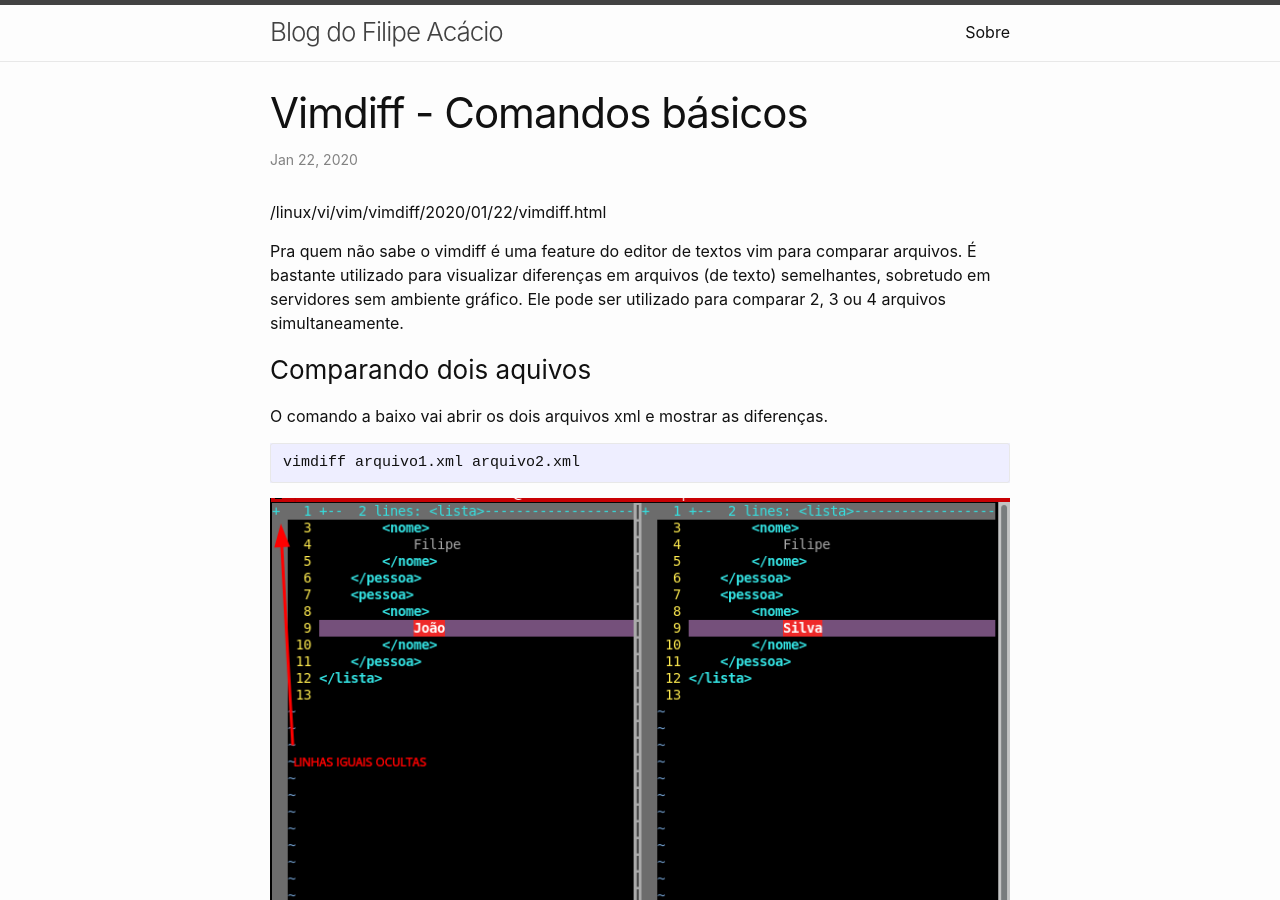
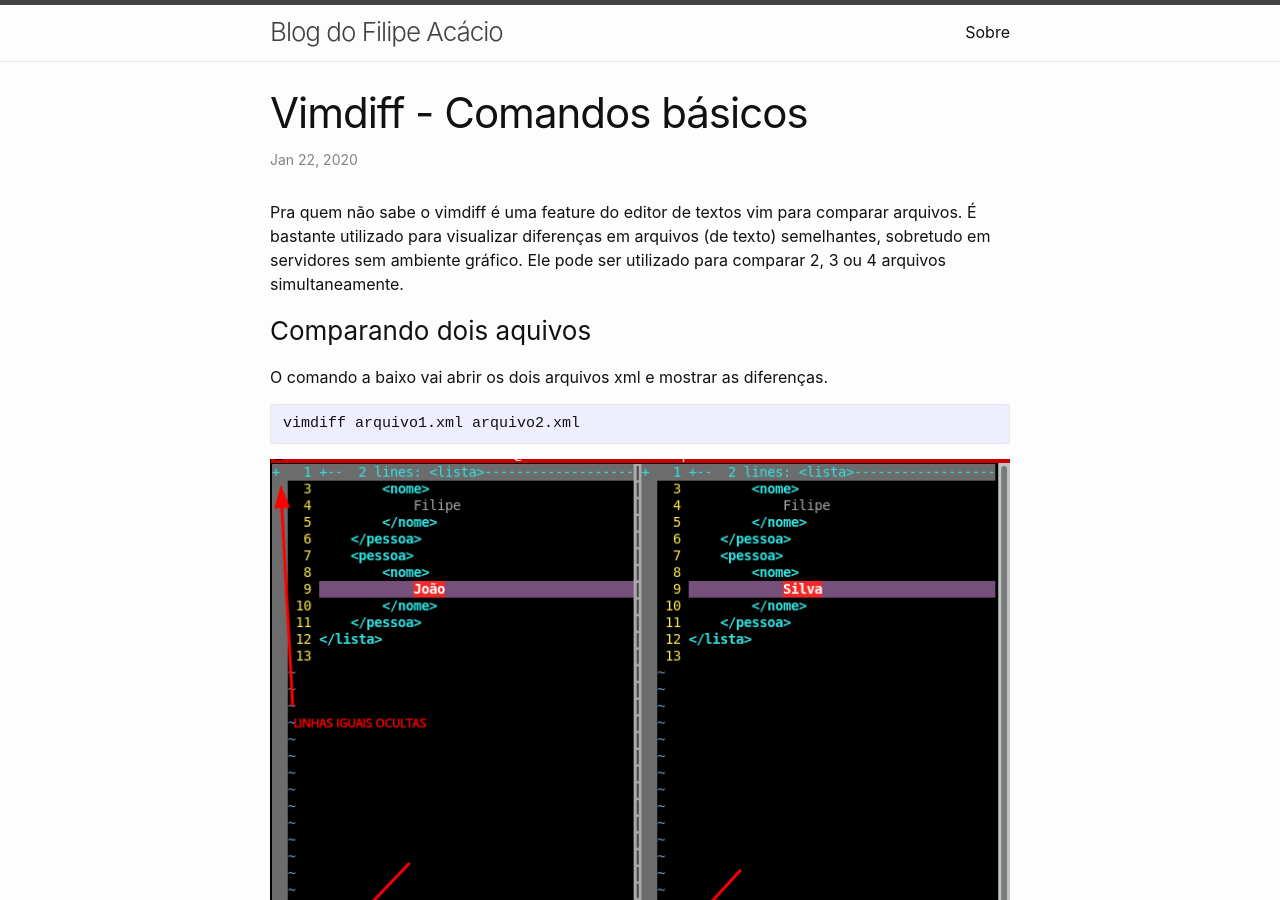
Before and after one commit to filipeacacio/filipeacacio.github.io, a Jekyll site: the page built from _posts/2020-01-22-vimdiff.markdown, in a window 1280 px wide and 900 px high. Built offline with Jekyll 4.4.1, drawn with Linux system fonts in a browser that asks for light colours; comment, search, counter and statistics services are not loaded; part of the change alters nothing that is shown.

```diff
--- a/_includes/disqus_comments.html
+++ b/_includes/disqus_comments.html
@@ -3,8 +3,8 @@
   <div id="disqus_thread"></div>
   <script>
     var disqus_config = function () {
-      this.page.url = '{{ page.url | absolute_url }}';
-      this.page.identifier = '{{ page.url | absolute_url }}';
+      this.page.url = '{{ site.baseurl | absolute_url }}';
+      this.page.identifier = '{{ site.baseurl | absolute_url }}';
     };
 
     (function() {
--- a/_posts/2020-01-22-vimdiff.markdown
+++ b/_posts/2020-01-22-vimdiff.markdown
@@ -4,8 +4,6 @@ title:  "Vimdiff - Comandos básicos"
 date:   2020-01-22 20:55:00 +0000
 categories: linux vi vim vimdiff
 ---
-
-{{ page.url | absolute_url }}
 
 Pra quem não sabe o vimdiff é uma feature do editor de textos vim para comparar arquivos. É bastante utilizado para visualizar diferenças em arquivos (de texto) semelhantes, sobretudo em servidores sem ambiente gráfico. Ele pode ser utilizado para comparar 2, 3 ou 4 arquivos simultaneamente.
 
```
